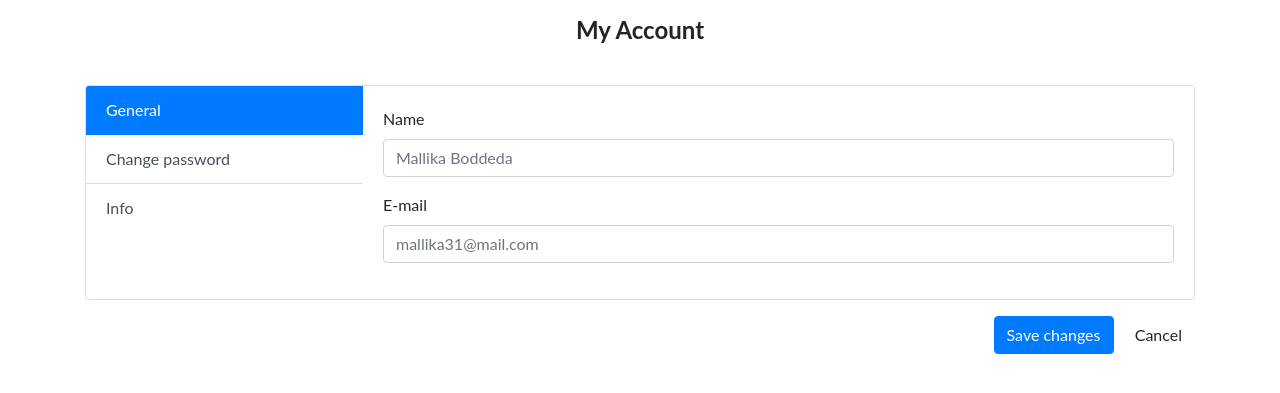
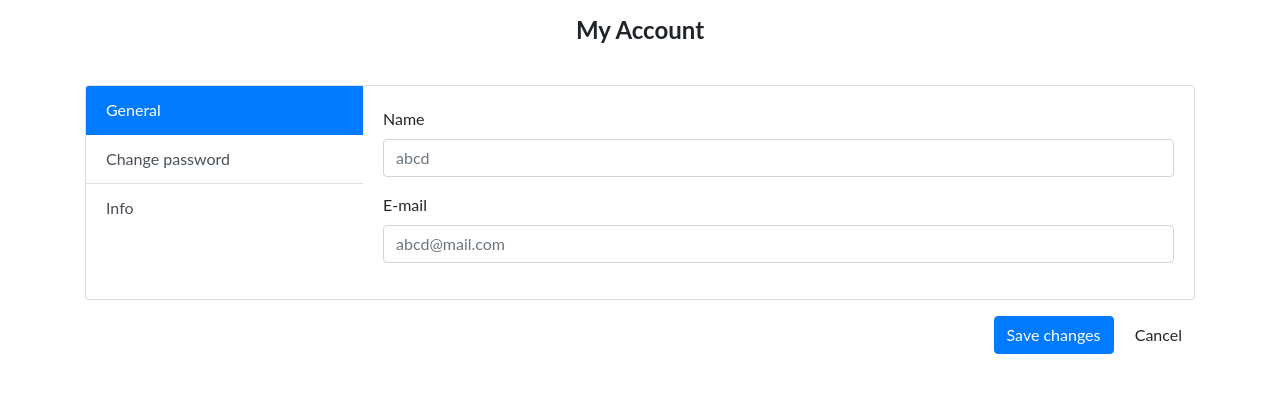
Before and after one commit to Mallika2002/TripGenie, a Flask app: page /account_details in a window 1280 px wide. Shown: the top 393 px of the page. Run offline with Flask 3, Linux system fonts and the light colour scheme; some libraries are stand-ins or nearby versions.

Commit message:
Update cc_index.html

```diff
--- a/templates/cc_index.html
+++ b/templates/cc_index.html
@@ -59,7 +59,7 @@
                         class="form-control"
                         id="name"
                         name="name"
-                        placeholder="Mallika Boddeda"
+                        placeholder="abcd"
                       />
                     </div>
                     <div class="form-group">
@@ -69,7 +69,7 @@
                         class="form-control mb-1"
                         name="email"
                         id="email"
-                        placeholder="mallika31@mail.com"
+                        placeholder="abcd@mail.com"
                       />
                     </div>
                   </div>
@@ -169,20 +169,18 @@
         <div class="text-right mt-3">
           <!-- Display error message if present -->
           {% if error_message %}
-            <div class="alert alert-danger" role="alert">
-                {{ error_message }}
-            </div>
+          <div class="alert alert-danger" role="alert">{{ error_message }}</div>
           {% endif %}
 
           <!-- Display success message if present -->
           {% if success %}
-            <div class="alert alert-success" role="alert">
-                {{ alert }}
-            </div>
+          <div class="alert alert-success" role="alert">{{ alert }}</div>
           {% endif %}
           <button type="submit" class="btn btn-primary">Save changes</button
           >&nbsp;
-          <button type="button" class="btn btn-default" onclick="clearForm()">Cancel</button>
+          <button type="button" class="btn btn-default" onclick="clearForm()">
+            Cancel
+          </button>
         </div>
       </div>
     </form>
@@ -245,7 +243,6 @@
         document.getElementById("myForm").submit();
 
         // Reset form fields
-
       }
     </script>
   </body>
```
Lines whose indentation alone changed are shown as unchanged.
